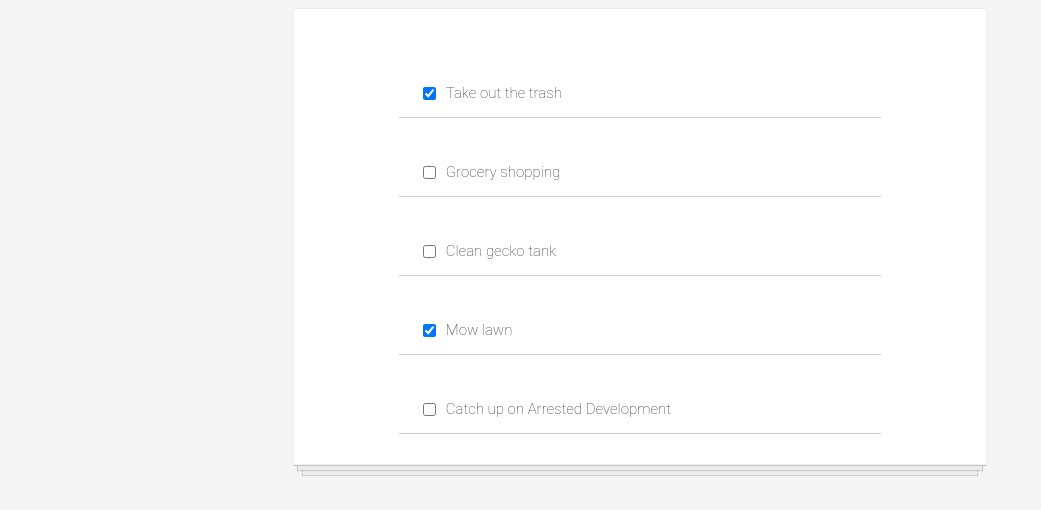
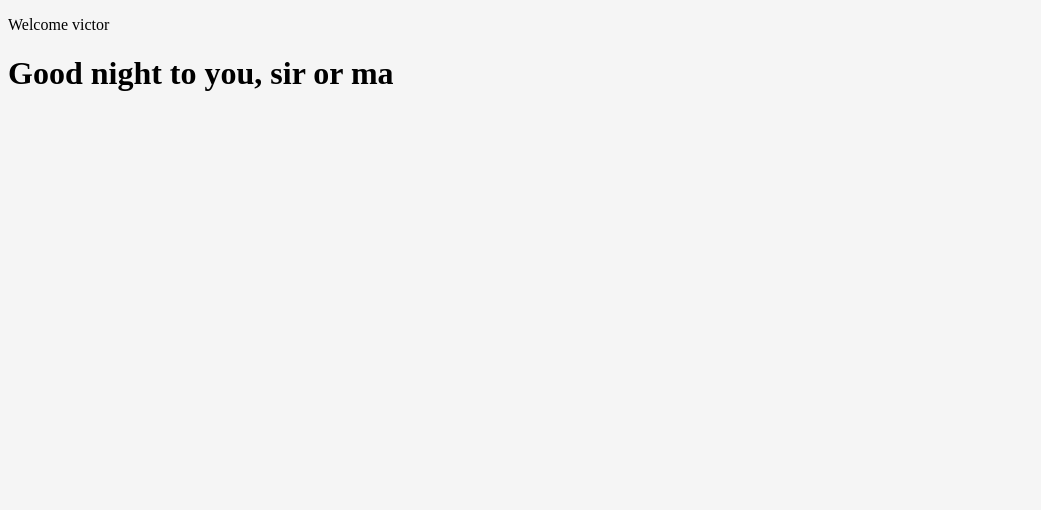
Before and after one commit to debelistic/reactTut, a React app: page / in a window 1280 px wide. Shown: the top 510 px of the page, without its empty margins (0-1041 px from the left). Built offline with nearby package versions, Linux system fonts and the light colour scheme.

Commit message:
wrap class components

```diff
--- /dev/null
+++ b/classComponents/App.js
@@ -0,0 +1,45 @@
+import React, {Component} from 'react';
+
+class App extends Component {
+  render(){
+    return (
+      <div>
+        <Header username="victor"/>
+        <Greetings/>
+      </div>
+    )
+  }
+}
+
+class Header extends Component {
+  render(){
+    return (
+      <header>
+        <p>Welcome {this.props.username}</p>
+      </header>
+    )
+  }
+}
+
+class Greetings extends Component {
+  render(){
+    const date = new Date();
+    const hours = date.getHours();
+    let timeOfDay;
+
+    switch (timeOfDay) {
+      case hours <= 12:
+        timeOfDay = "morning";
+      case hours >= 12 && hours < 17:
+        timeOfDay = "afternoon";
+      default:
+        timeOfDay = "night";
+    }
+
+    return (
+      <h1>Good {timeOfDay} to you, sir or ma</h1>
+    )
+  }
+}
+
+export default App;
--- a/main.js
+++ b/main.js
@@ -1,6 +1,6 @@
 import React from "react";
 import ReactDOM from "react-dom";
-import Todo from './todoApp/TodoApp';
+import App from './classComponents/App';
 import './styles/TodoApp.css';
 
-ReactDOM.render(<Todo />, document.getElementById('app'));
+ReactDOM.render(<App />, document.getElementById('app'));
```
